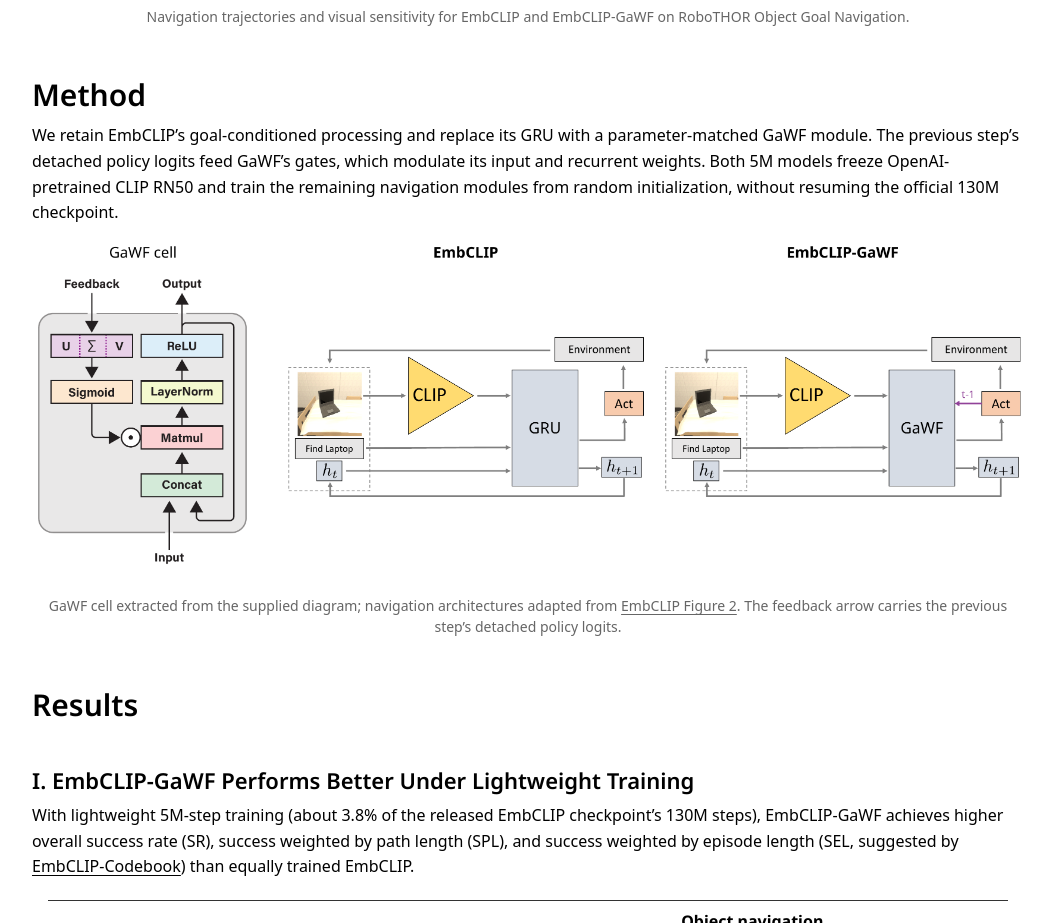
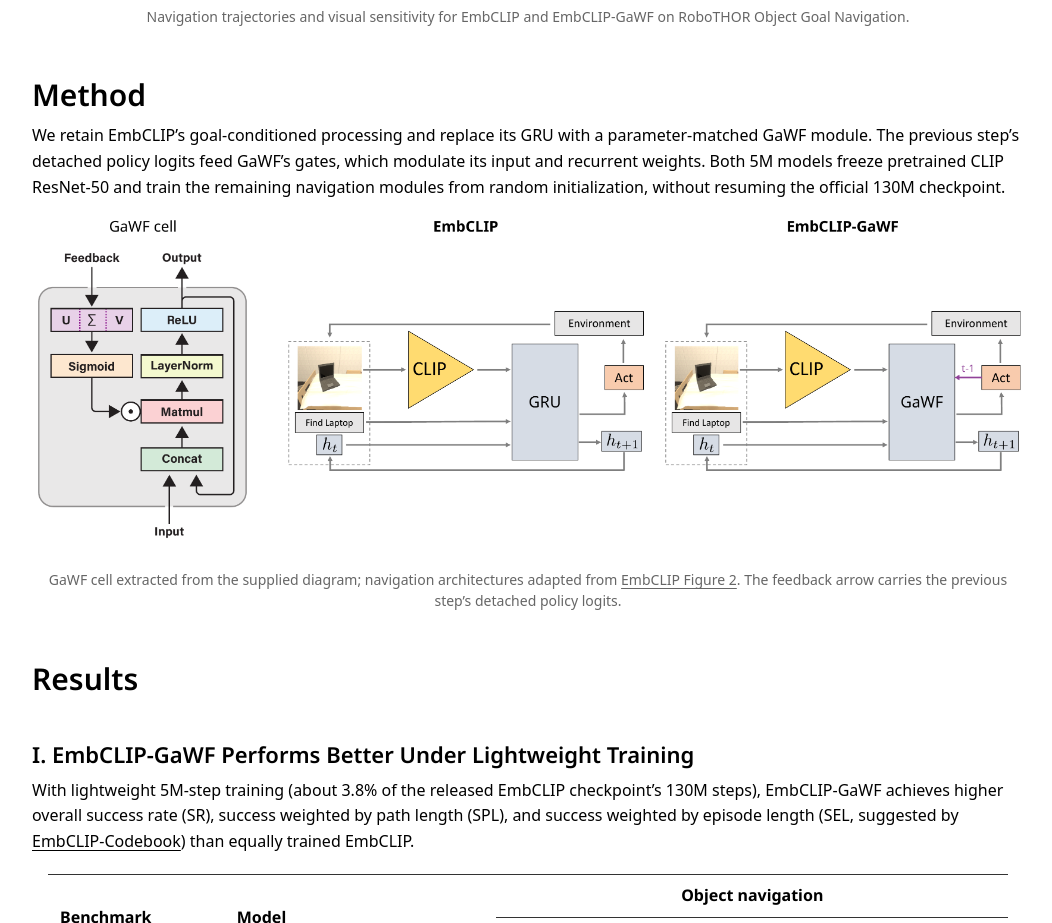
Before and after one commit to jingchengsimon/gawf-home-nav, a plain HTML site: page project-page/dist/index.html in a window 1280 px wide. Shown: the part 1100-2023 px from the top of the page, without its empty margins (112-1164 px from the left). Drawn offline with Linux system fonts and the light colour scheme; a web font is replaced by a local one.

Commit message:
Use paper-aligned pretrained CLIP ResNet-50 terminology

```diff
--- a/project-page/dist/index.html
+++ b/project-page/dist/index.html
@@ -19,7 +19,7 @@
 </figure>
 <section id="method">
 <h2>Method</h2>
-<p>We retain EmbCLIP’s goal-conditioned processing and replace its GRU with a parameter-matched GaWF module. The previous step’s detached policy logits feed GaWF’s gates, which modulate its input and recurrent weights. Both 5M models freeze OpenAI-pretrained CLIP RN50 and train the remaining navigation modules from random initialization, without resuming the official 130M checkpoint.</p>
+<p>We retain EmbCLIP’s goal-conditioned processing and replace its GRU with a parameter-matched GaWF module. The previous step’s detached policy logits feed GaWF’s gates, which modulate its input and recurrent weights. Both 5M models freeze pretrained CLIP ResNet-50 and train the remaining navigation modules from random initialization, without resuming the official 130M checkpoint.</p>
 <figure class="method-figure">
 <img src="assets/method-overview.png?v=5ec9f149a8b9" alt="Three panels show the original GaWF cell, EmbCLIP with a GRU, and EmbCLIP-GaWF with a one-step-delayed feedback arrow from the actor to GaWF. Both navigation diagrams use the same recorded RoboTHOR Laptop frame.">
 <figcaption>GaWF cell extracted from the supplied diagram; navigation architectures adapted from <a href="https://arxiv.org/pdf/2111.09888">EmbCLIP Figure 2</a>. The feedback arrow carries the previous step’s detached policy logits.</figcaption>
```
